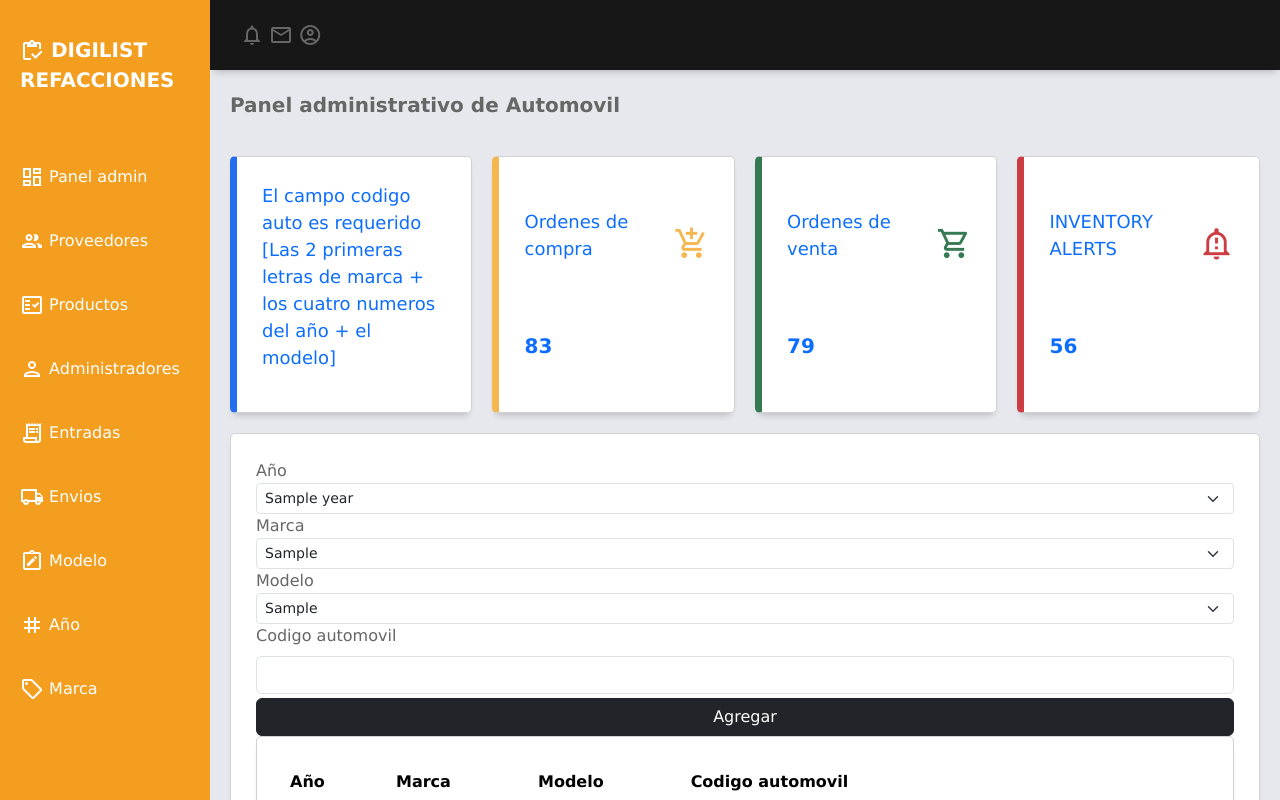
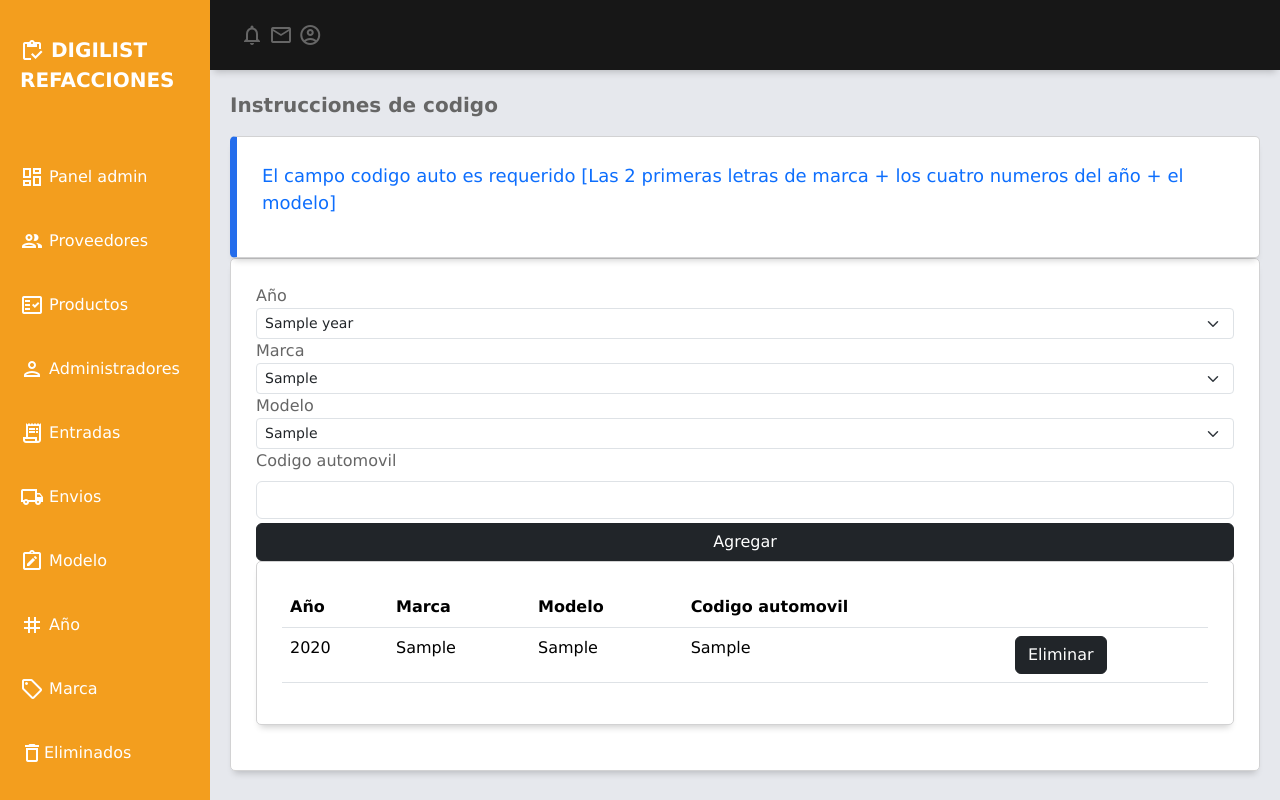
Before and after one commit to Sugey127/API_Digilist, a Node server app: template views/dashboard/automovil.ejs in a window 1280 px wide. Run offline with Node 20, Linux system fonts and the light colour scheme; tables that the repository leaves empty hold one stand-in row (values such as "Sample post"); the template is opened without the code that fills it: values that come from a table or form of the project are taken from there, most other values are stand-ins (such as "Sample title", 1, 10 or a date in 2020); some libraries are stand-ins or nearby versions.

Commit message:
esperonosecorrompa

```diff
--- a/public/css/dashboard.css
+++ b/public/css/dashboard.css
@@ -150,12 +150,12 @@
   font-size: 20px;
 }
 
-.main-cards {
+/* .main-cards {
   display: grid;
   grid-template-columns: 1fr 1fr 1fr 1fr;
   gap: 20px;
   margin: 20px 0;
-}
+} */
 
 .card {
   display: flex;
--- a/views/500.ejs
+++ b/views/500.ejs
@@ -4,7 +4,7 @@
     <meta charset="UTF-8">
     <meta http-equiv="X-UA-Compatible" content="IE=edge">
     <meta name="viewport" content="width=device-width, initial-scale=1.0">
-    <link rel="stylesheet" href="/public/css/alertas.css">
+    <link rel="stylesheet" href="/css/alertas.css">
     <title>500</title>
 </head>
 <body>
--- a/views/components/sidebar.ejs
+++ b/views/components/sidebar.ejs
@@ -53,6 +53,11 @@
           <span class="material-icons-outlined">sell</span> Marca
         </a>
       </li>
+      <li class="sidebar-list-item">
+        <a href="/digilist/eliminados">
+          <span class="material-icons-outlined">delete</span>Eliminados
+        </a>
+      </li>
     </ul>
   </aside>
 <!-- fin sidebar -->
--- a/views/dashboard/anio.ejs
+++ b/views/dashboard/anio.ejs
@@ -16,7 +16,7 @@
           <p class="font-weight-bold">Panel administrativo de Año</p>
         </div>
 
-        <div class="main-cards">
+<!--         <div class="main-cards">
 
           <div class="card">
             <div class="card-inner">
@@ -49,7 +49,7 @@
             </div>
             <span class="text-primary font-weight-bold">56</span>
           </div>
-        </div>
+        </div> -->
 
       <div class="cards form-container">
         <label for="inputPassword5" class="form-label">Año</label>
--- a/views/dashboard/automovil.ejs
+++ b/views/dashboard/automovil.ejs
@@ -11,41 +11,14 @@
         <!-- End Sidebar -->
         <main class="main-container">
             <div class="main-title">
-              <p class="font-weight-bold">Panel administrativo de Automovil</p>
+              <p class="font-weight-bold">Instrucciones de codigo</p>
             </div>
-
-            <div class="main-cards">
-
+            <div>
               <div class="card">
                 <div class="card-inner">
                   <p class="text-primary">El campo codigo auto es requerido [Las 2 primeras letras de marca + los cuatro numeros del año + el modelo]</p>
                 </div>
               </div>
-
-              <div class="card">
-                <div class="card-inner">
-                  <p class="text-primary">Ordenes de compra</p>
-                  <span class="material-icons-outlined text-orange">add_shopping_cart</span>
-                </div>
-                <span class="text-primary font-weight-bold">83</span>
-              </div>
-
-              <div class="card">
-                <div class="card-inner">
-                  <p class="text-primary">Ordenes de venta</p>
-                  <span class="material-icons-outlined text-green">shopping_cart</span>
-                </div>
-                <span class="text-primary font-weight-bold">79</span>
-              </div>
-
-              <div class="card">
-                <div class="card-inner">
-                  <p class="text-primary">INVENTORY ALERTS</p>
-                  <span class="material-icons-outlined text-red">notification_important</span>
-                </div>
-                <span class="text-primary font-weight-bold">56</span>
-              </div>
-            </div>
 
             <div class="cards form-container">
               <label for="">Año</label>
@@ -76,7 +49,7 @@
               <input type="text" id="inputPassword5" class="form-control" aria-describedby="passwordHelpBlock">
               <div id="passwordHelpBlock" class="form-text">
 
-            <div class="d-grid gap-2">
+              <div class="d-grid gap-2">
               <a href="" class="btn btn-dark agregar" type="submit">Agregar</a>
             </div>
           </div>
--- a/views/dashboard/eliminados.ejs
+++ b/views/dashboard/eliminados.ejs
@@ -24,9 +24,6 @@
                     <th scope="col">Stock</th>
                     <th scope="col">Precio</th>
                     <th scope="col">Codigo Automovil</th>
-                    <th scope="col">Codigo autoparte</th>
-                    <th scope="col">Descuento</th>
-                    <th scope="col"></th>
                   </tr>
                 </thead>
                 <tbody>
@@ -55,7 +52,7 @@
                       </td>
                       <td><a
                           href="https://digilist.fly.dev/digilist/web-eliminar-productos?code_autoparte=<%=autoparte.code_autoparte %>"
-                          ><i class="material-icons" data-toggle="tooltip" title="Delete">&#xE872;</i></a></td>
+                          ><i class="material-icons" data-toggle="tooltip" title="restart_all">&#xE872;</i></a></td>
                     </tr>
                     <% }) %>
                 </tbody>
--- a/views/dashboard/envios.ejs
+++ b/views/dashboard/envios.ejs
@@ -14,7 +14,7 @@
               <p class="font-weight-bold">Panel administrativo de los Envios</p>
             </div>
 
-            <div class="main-cards">
+<!--             <div class="main-cards">
 
               <div class="card">
                 <div class="card-inner">
@@ -47,7 +47,7 @@
                 </div>
                 <span class="text-primary font-weight-bold">56</span>
               </div>
-            </div>
+            </div> -->
 
           <div class="cards form-container">
             <label for="inputPassword5" class="form-label">Codigo</label>
--- a/views/dashboard/main.ejs
+++ b/views/dashboard/main.ejs
@@ -19,7 +19,7 @@
         <p class="font-weight-bold">Panel de administración</p>
       </div>
 
-      <div class="main-cards">
+<!--       <div class="main-cards">
 
         <div class="card">
           <div class="card-inner">
@@ -38,8 +38,7 @@
             <span class="material-icons-outlined text-green">Automoviles</span>
           </div>
         </div>
-
-      </div>
+      </div> -->
 
       <div class="charts">
 
--- a/views/dashboard/marca.ejs
+++ b/views/dashboard/marca.ejs
@@ -15,7 +15,7 @@
           <p class="font-weight-bold">Panel administrativo de Marca</p>
         </div>
 
-        <div class="main-cards">
+ <!--        <div class="main-cards">
 
           <div class="card">
             <div class="card-inner">
@@ -48,7 +48,7 @@
             </div>
             <span class="text-primary font-weight-bold">56</span>
           </div>
-        </div>
+        </div> -->
 
       <div class="cards form-container">
         <label for="inputPassword5" class="form-label">Marca</label>
--- a/views/dashboard/modelo.ejs
+++ b/views/dashboard/modelo.ejs
@@ -15,7 +15,7 @@
           <p class="font-weight-bold">Panel administrativo de Modelo</p>
         </div>
 
-        <div class="main-cards">
+<!--         <div class="main-cards">
 
           <div class="card">
             <div class="card-inner">
@@ -48,7 +48,7 @@
             </div>
             <span class="text-primary font-weight-bold">56</span>
           </div>
-        </div>
+        </div> -->
 
       <div class="cards form-container">
         <label for="">Año</label>
--- a/views/dashboard/usuarios.ejs
+++ b/views/dashboard/usuarios.ejs
@@ -10,7 +10,7 @@
         <!-- Sidebar -->
         <%- include('../components/sidebar') %>
           <!-- End Sidebar -->
-
+<!--
           <main class="main-container">
             <div class="main-title">
               <p class="font-weight-bold">Panel administrativo de Administrador</p>
@@ -49,7 +49,7 @@
                 </div>
                 <span class="text-primary font-weight-bold">56</span>
               </div>
-            </div>
+            </div> -->
 
             <div class="cards form-container">
               <label for="inputPassword5" class="form-label">Nombre</label>
```
Also changed, not shown: views/dashboard/entradas.ejs (+0 -19 lines), views/dashboard/productos.ejs (+0 -19 lines), views/dashboard/proveedor.ejs (+0 -35 lines).
